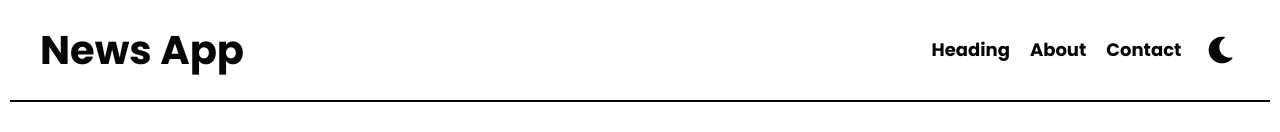
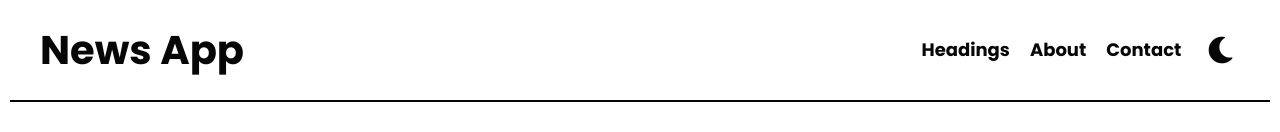
Before and after one commit to Aircampus-in/Frontend, a React (Create React App) app in the folder React-Basics/news-app/: page / in a window 1280 px wide. Shown: the top 132 px of the page. Built offline with nearby package versions, Linux system fonts and the light colour scheme.

Commit message:
add error page

```diff
--- a/React-Basics/news-app/src/components/Header.js
+++ b/React-Basics/news-app/src/components/Header.js
@@ -24,7 +24,7 @@
                     darkMode ?
                     "nav-links nav-links-dark" :
                     "nav-links nav-links-light"}>
-                    <li className="nav-item"><a href="/">Heading</a></li>
+                    <li className="nav-item"><a href="/">Headings</a></li>
                     <li className="nav-item"><a href="/about">About</a></li>
                     <li className="nav-item"><a href="/">Contact</a></li>
                     <button className={
```
Also changed, not shown: React-Basics/news-app/src/components/About.js (line endings or trailing spaces).
